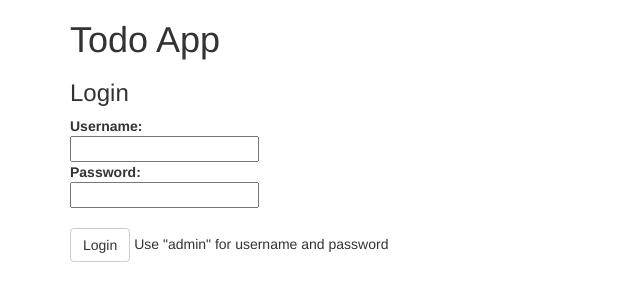
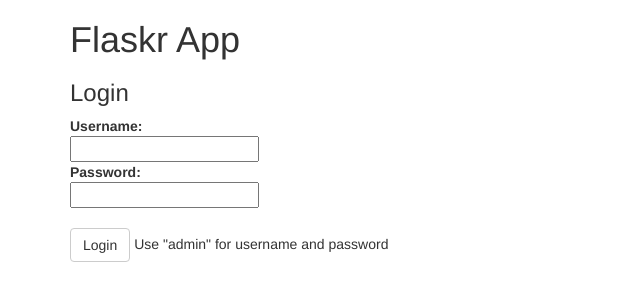
Before and after one commit to sabdhagiri/todo-app, a Flask app: page /login in a window 1280 px wide. Shown: the top 300 px of the page, without its empty margins (0-640 px from the left). Run offline with Flask 2, Linux system fonts and the light colour scheme; some libraries are stand-ins or nearby versions.

Commit message:
TOD-4 change to revert the title to Flaskr
Change-Id: I624b25e4148ca3e06c1db93eca27cf54a423586a

```diff
--- a/templates/login.html
+++ b/templates/login.html
@@ -1,7 +1,7 @@
 <!doctype html>
 <html>
   <head>
-    <title>Todo App</title>
+    <title>Flaskr App</title>
 
     <link href="http://netdna.bootstrapcdn.com/bootstrap/3.0.0/css/bootstrap.min.css" rel="stylesheet" media="screen">
 
@@ -11,7 +11,7 @@
   </head>
   <body>
     <div class="container">
-      <h1>Todo App</h1>
+      <h1>Flaskr App</h1>
       {% for message in get_flashed_messages() %}
         <div class="flash">{{ message }}</div>
       {% endfor %}
```
